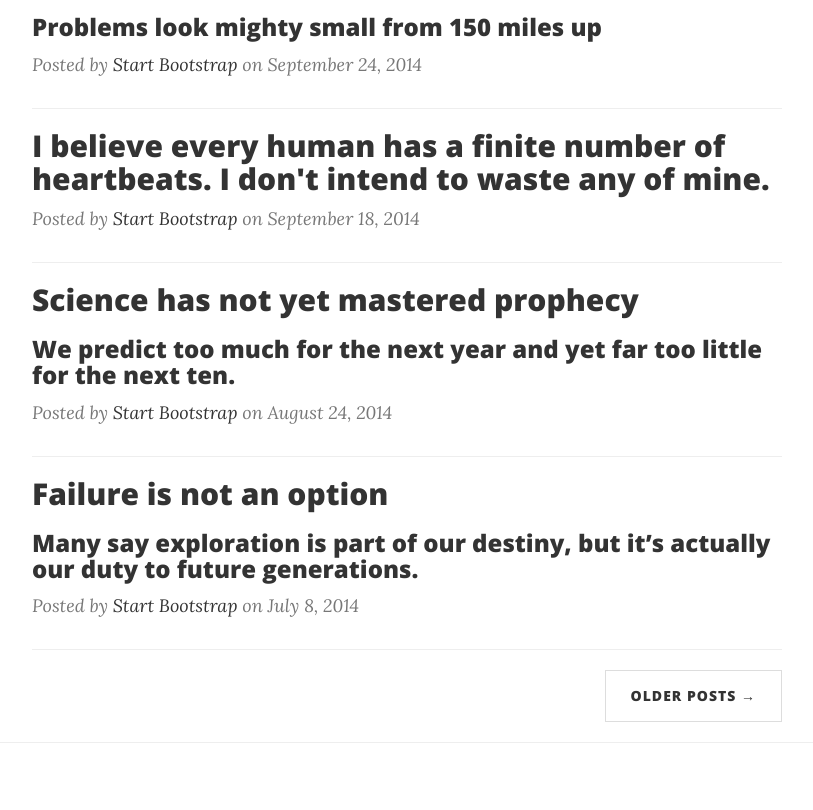
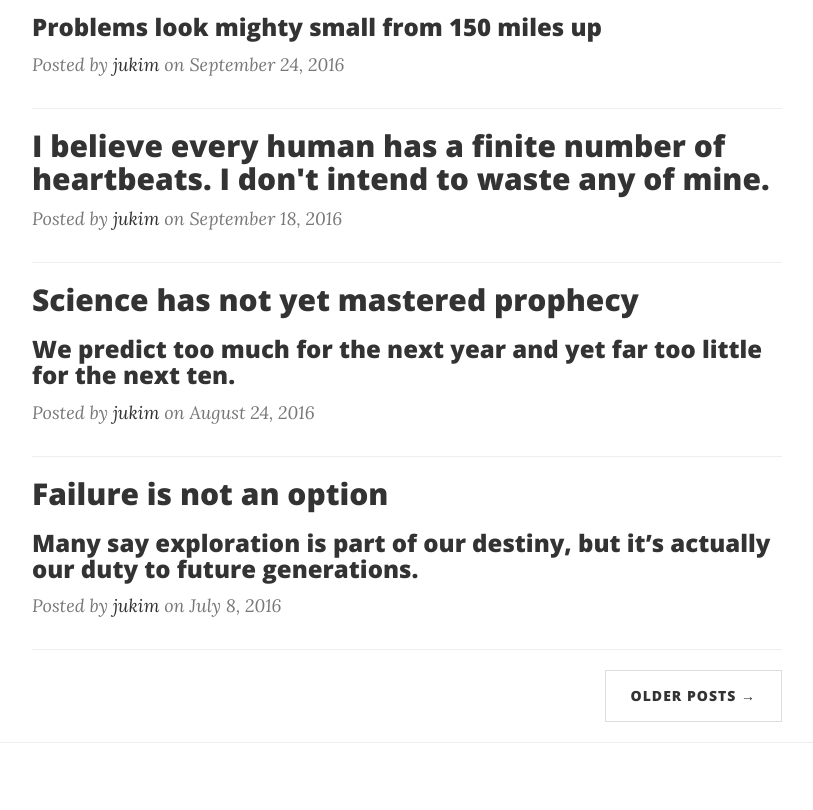
Before and after one commit to H-Juice/bootstrap-blog, a website: page src/index.html in a window 1280 px wide. Shown: the part 590-1400 px from the top of the page, without its empty margins (233-1046 px from the left). Drawn offline with nearby package versions, Linux system fonts and the light colour scheme.

Commit message:
edit indext.html

```diff
--- a/src/index.html
+++ b/src/index.html
@@ -94,7 +94,7 @@
                             Problems look mighty small from 150 miles up
                         </h3>
                     <!--/a-->
-                    <p class="post-meta">Posted by <a href="#">Start Bootstrap</a> on September 24, 2014</p>
+                    <p class="post-meta">Posted by <a href="#">jukim</a> on September 24, 2016</p>
                 </div>
                 <hr>
                 <div class="post-preview">
@@ -103,7 +103,7 @@
                             I believe every human has a finite number of heartbeats. I don't intend to waste any of mine.
                         </h2>
                     </a>
-                    <p class="post-meta">Posted by <a href="#">Start Bootstrap</a> on September 18, 2014</p>
+                    <p class="post-meta">Posted by <a href="#">jukim</a> on September 18, 2016</p>
                 </div>
                 <hr>
                 <div class="post-preview">
@@ -115,7 +115,7 @@
                             We predict too much for the next year and yet far too little for the next ten.
                         </h3>
                     <!--/a-->
-                    <p class="post-meta">Posted by <a href="#">Start Bootstrap</a> on August 24, 2014</p>
+                    <p class="post-meta">Posted by <a href="#">jukim</a> on August 24, 2016</p>
                 </div>
                 <hr>
                 <div class="post-preview">
@@ -127,7 +127,7 @@
                             Many say exploration is part of our destiny, but it’s actually our duty to future generations.
                         </h3>
                     <!--/a-->
-                    <p class="post-meta">Posted by <a href="#">Start Bootstrap</a> on July 8, 2014</p>
+                    <p class="post-meta">Posted by <a href="#">jukim</a> on July 8, 2016</p>
                 </div>
                 <hr>
                 <!-- Pager -->
```
